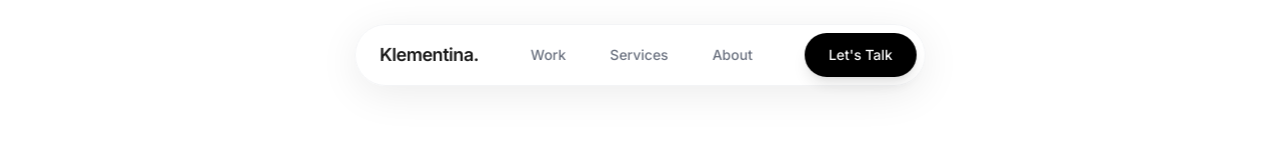
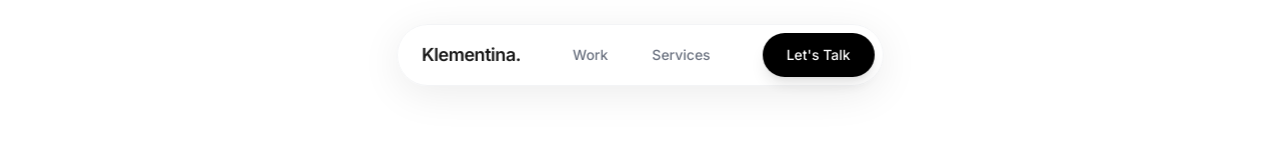
Before and after one commit to kkortnik/KK, a React (Vite) app: page / in a window 1280 px wide. Shown: the top 160 px of the page. Built offline with nearby package versions, Linux system fonts and the light colour scheme; a web font is replaced by a local one.

Commit message:
feat: Remove "About" section from navigation and main content
The "About" section and its corresponding navigation link were deemed redundant and have been removed to streamline the user experience and focus on core portfolio elements.

```diff
--- a/App.tsx
+++ b/App.tsx
@@ -3,7 +3,6 @@ import Navbar from './components/Navbar';
 import Hero from './components/Hero';
 import Skills from './components/Skills';
 import Expertise from './components/Expertise';
-import Experience from './components/Experience';
 import Newsletter from './components/Newsletter';
 import AiChat from './components/AiChat';
 import Footer from './components/Footer';
@@ -18,7 +17,6 @@ const App: React.FC = () => {
         <Skills />
         <PortfolioPage />
         <Expertise />
-        <Experience />
         <Newsletter />
       </main>
       <Footer />
--- a/components/Navbar.tsx
+++ b/components/Navbar.tsx
@@ -48,12 +48,6 @@ const Navbar: React.FC = () => {
             >
               Services
             </button>
-            <button
-              onClick={() => scrollToSection('experience')}
-              className="px-5 py-2 text-sm font-medium text-gray-500 hover:text-black transition-colors rounded-full hover:bg-gray-100/50"
-            >
-              About
-            </button>
           </div>
 
           <div className="flex items-center gap-3">
@@ -78,7 +72,6 @@ const Navbar: React.FC = () => {
             <button onClick={() => scrollToSection('home')} className="text-base font-medium text-gray-800 py-2">Home</button>
             <button onClick={() => scrollToSection('work')} className="text-base font-medium text-gray-800 py-2">Work</button>
             <button onClick={() => scrollToSection('expertise')} className="text-base font-medium text-gray-800 py-2">Services</button>
-            <button onClick={() => scrollToSection('experience')} className="text-base font-medium text-gray-800 py-2">About</button>
           </div>
         )}
       </nav>
```
